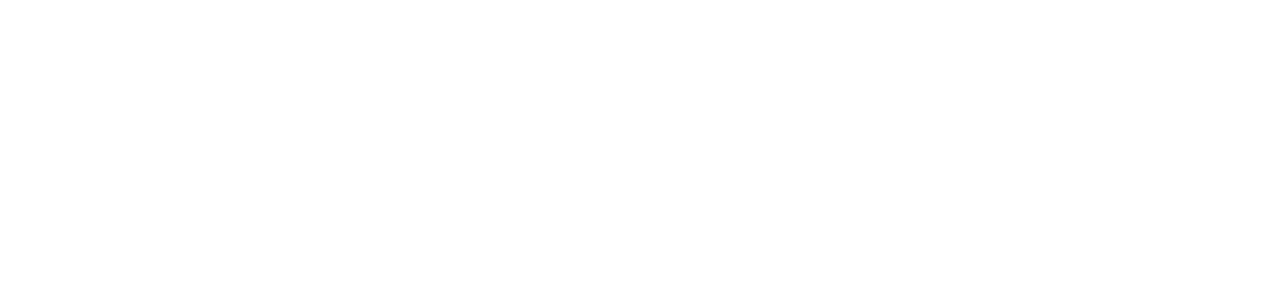
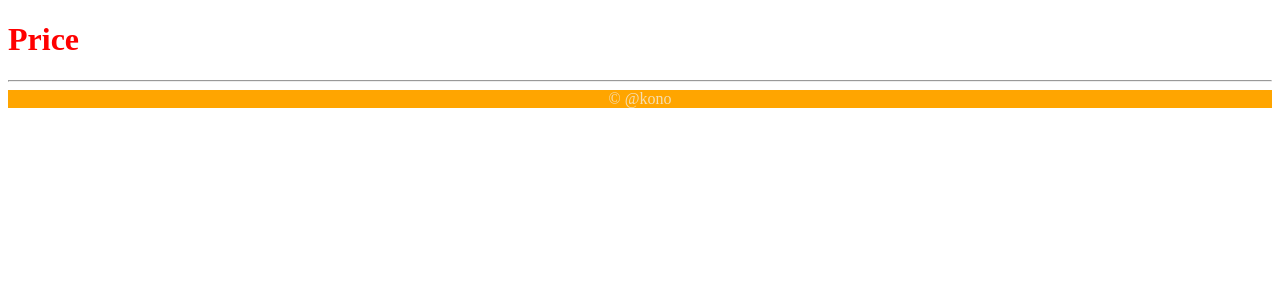
Before and after one commit to kb8864/Nuxt_project, a Nuxt app: page /price in a window 1280 px wide. Before the commit this address had no page. Shown: the top 300 px of the page. Built offline with nearby package versions, Linux system fonts and the light colour scheme.

Commit message:
レイアウトファイルの作成とエラーページの作成

```diff
--- a/app.vue
+++ b/app.vue
@@ -1,5 +1,9 @@
+
+import { NuxtLayout } from '#build/components';
 <template>
   <div>
-    <NuxtPage />
+    <NuxtLayout>
+      <NuxtPage />
+    </NuxtLayout>
   </div>
 </template>
--- /dev/null
+++ b/layouts/default.vue
@@ -0,0 +1,18 @@
+<template>
+  <div class="container">
+  <!-- 下記slotは、NuxtLayoutコンポーネントの子要素に差し代わる =レイアウトファイルからページを呼び出すにはslot が必要-->
+    <slot />
+    <footer>&copy; @kono</footer>
+  </div>
+</template>
+
+<style>
+  .container{
+    color: red;
+  }
+  footer {
+    background-color: orange;
+    color: wheat;
+    text-align: center;
+  }
+</style>
--- a/pages/index.vue
+++ b/pages/index.vue
@@ -1,6 +1,6 @@
 <template>
   <div>
-    <h1>Top page</h1><hr>
+    <h1>Top Page</h1><hr>
     <NuxtLink to="/page1">Page1</NuxtLink ><br>
     <NuxtLink to="/page2">Page2</NuxtLink >
 
--- /dev/null
+++ b/pages/price.vue
@@ -0,0 +1,5 @@
+<template>
+  <div>
+    <h1>Price</h1><hr>
+  </div>
+</template>
```
Also changed, not shown: error.vue (added, +14 -0 lines).
